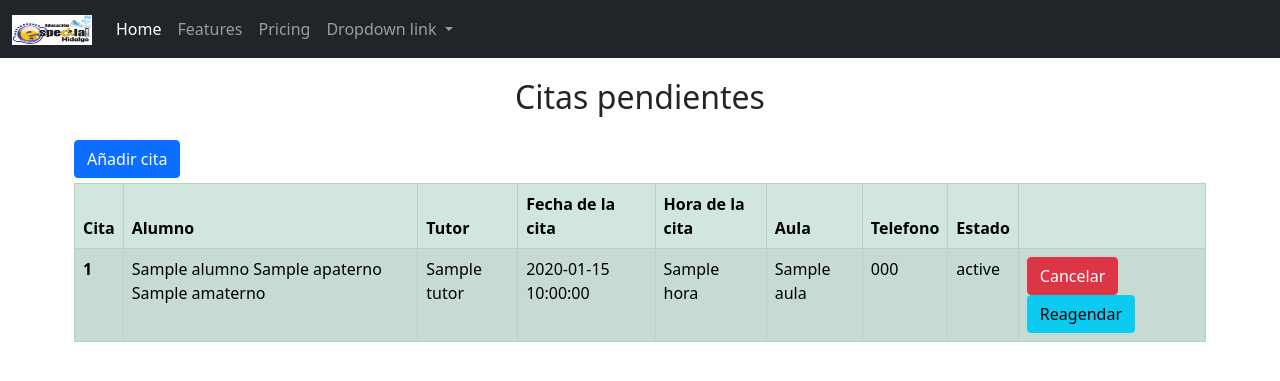
After one commit to Gabriel5489/estadia, a CodeIgniter 4 app: the page made by app/Views/docente/index.php in a window 1280 px wide. The commit adds this page. Shown: the top 381 px of the page. Run offline with PHP 8.4 and a stand-in for CodeIgniter, Linux system fonts and the light colour scheme; the template is opened without the code that fills it: most values are stand-ins (such as "Sample title", 1, 10 or a date in 2020); some libraries are stand-ins or nearby versions.

Commit message:
Registro y listado de cita del docente terminado

```diff
--- /dev/null
+++ b/app/Views/docente/index.php
@@ -0,0 +1,97 @@
+<!DOCTYPE html>
+<html lang="en">
+<head>
+    <meta charset="UTF-8">
+    <meta http-equiv="X-UA-Compatible" content="IE=edge">
+    <meta name="viewport" content="width=device-width, initial-scale=1.0">
+    <title>Registro</title>
+    <link href="https://cdn.jsdelivr.net/npm/bootstrap@5.0.2/dist/css/bootstrap.min.css" rel="stylesheet" integrity="sha384-EVSTQN3/azprG1Anm3QDgpJLIm9Nao0Yz1ztcQTwFspd3yD65VohhpuuCOmLASjC" crossorigin="anonymous">
+</head>
+<style>
+    .form-group{
+        text-align:left;
+    }
+</style>
+
+<body>
+    <nav class="navbar navbar-expand-lg navbar-dark bg-dark">
+    <div class="container-fluid">
+        <a class="navbar-brand" href="#">
+            <img src="<?= base_url('imagenes/Logo.png') ?>" alt="" width="80" height="30">
+        </a>
+        <button class="navbar-toggler" type="button" data-bs-toggle="collapse" data-bs-target="#navbarNavDropdown" aria-controls="navbarNavDropdown" aria-expanded="false" aria-label="Toggle navigation">
+        <span class="navbar-toggler-icon"></span>
+        </button>
+        <div class="collapse navbar-collapse" id="navbarNavDropdown">
+        <ul class="navbar-nav">
+            <li class="nav-item">
+            <a class="nav-link active" aria-current="page" href="#">Home</a>
+            </li>
+            <li class="nav-item">
+            <a class="nav-link" href="#">Features</a>
+            </li>
+            <li class="nav-item">
+            <a class="nav-link" href="#">Pricing</a>
+            </li>
+            <li class="nav-item dropdown">
+            <a class="nav-link dropdown-toggle" href="#" id="navbarDropdownMenuLink" role="button" data-bs-toggle="dropdown" aria-expanded="false">
+                Dropdown link
+            </a>
+            <ul class="dropdown-menu" aria-labelledby="navbarDropdownMenuLink">
+                <li><a class="dropdown-item" href="#">Action</a></li>
+                <li><a class="dropdown-item" href="#">Another action</a></li>
+                <li><a class="dropdown-item" href="#">Something else here</a></li>
+            </ul>
+            </li>
+        </ul>
+        </div>
+    </div>
+    </nav>
+    <div class="container my-auto px-1 py-1">
+        <div class="row text-center p-3">
+            <h2>Citas pendientes</h2>
+        </div>
+        <div class="col"><a class="btn btn-primary" href="#" role="button">Añadir cita</a></div>
+        <div class="row" style="margin-top:5px">
+        <center>
+            <div class="col-mx-auto">
+            <table class="table table-success table-striped table-bordered">
+                <thead>
+                    <tr>
+                        <th scope="col">Cita</th>
+                        <th scope="col">Alumno</th>
+                        <th scope="col">Tutor</th>
+                        <th scope="col">Fecha de la cita</th>
+                        <th scope="col">Hora de la cita</th>
+                        <th scope="col">Aula</th>
+                        <th scope="col">Telefono</th>
+                        <th scope="col">Estado</th>
+                        <th scope="col"></th>
+                    </tr>
+                </thead>
+                <tbody>
+                    <?php foreach($info as $row){ ?>
+                    <tr>
+                        <th scope="row"><?= $row->Num_Cita ?></th>
+                        <td><?= $row->Alumno." ".$row->APaterno." ".$row->AMaterno ?></td>
+                        <td><?= $row->Tutor ?></td>
+                        <td><?= $row->Fecha_Cita ?></td>
+                        <td><?= $row->Hora ?></td>
+                        <td><?= $row->Aula ?></td>
+                        <td><?= $row->Telefono ?></td>
+                        <td><?= $row->Estado_Cita ?></td>
+                        <td>
+                            <a class="btn btn-danger" href="#" role="button">Cancelar</a>
+                            <a class="btn btn-info" href="#" role="button">Reagendar</a>
+                        </td>
+                    </tr>
+                    <?php } ?>
+                </tbody>
+            </table>
+            </div>
+        </center>
+        </div>
+    </div>
+</body>
+<script src="https://cdn.jsdelivr.net/npm/bootstrap@5.0.2/dist/js/bootstrap.bundle.min.js" integrity="sha384-MrcW6ZMFYlzcLA8Nl+NtUVF0sA7MsXsP1UyJoMp4YLEuNSfAP+JcXn/tWtIaxVXM" crossorigin="anonymous"></script>
+</html>
```
Also changed, not shown: app/Controllers/Auth.php (+92 -11 lines), app/Controllers/Docente.php (added, +25 -0 lines), app/Libraries/Hash.php (added, +13 -0 lines), app/Views/auth/register.php (+8 -0 lines), public/imagenes/Logo.png (added).
